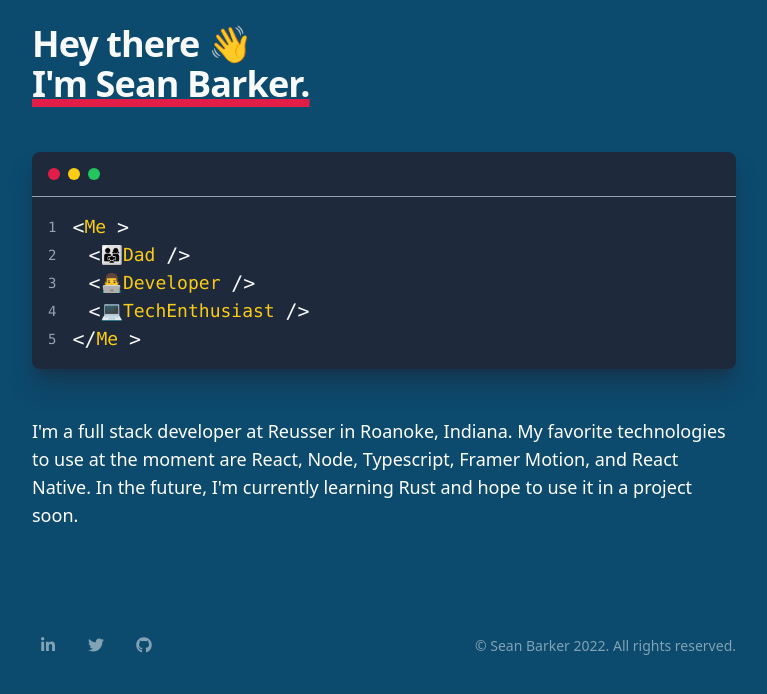
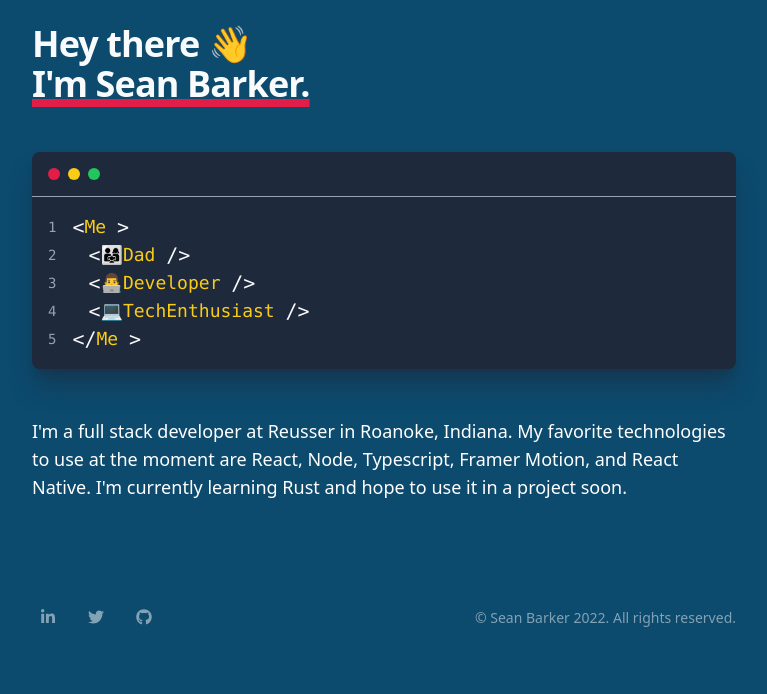
Before and after one commit to SeanBarker182/myPortfolio, a Next.js app: page / in a window 1280 px wide. Shown: the top 694 px of the page, without its empty margins (256-1023 px from the left). Built offline with nearby package versions, Linux system fonts and the light colour scheme.

Commit message:
Update text

```diff
--- a/pages/index.tsx
+++ b/pages/index.tsx
@@ -57,8 +57,8 @@ const Home: NextPage = () => {
           <p className="text-white text-lg">
             I'm a full stack developer at Reusser in Roanoke, Indiana. My
             favorite technologies to use at the moment are React, Node,
-            Typescript, Framer Motion, and React Native. In the future, I'm
-            currently learning Rust and hope to use it in a project soon.
+            Typescript, Framer Motion, and React Native. I'm currently learning
+            Rust and hope to use it in a project soon.
           </p>
           {/* <p className="text-white text-lg mt-6">
             I'm not searching for new opportunities at the moment, but would
```
